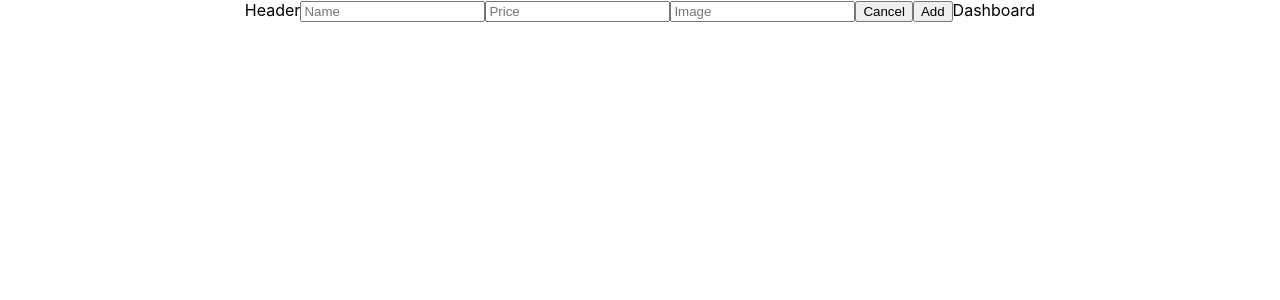
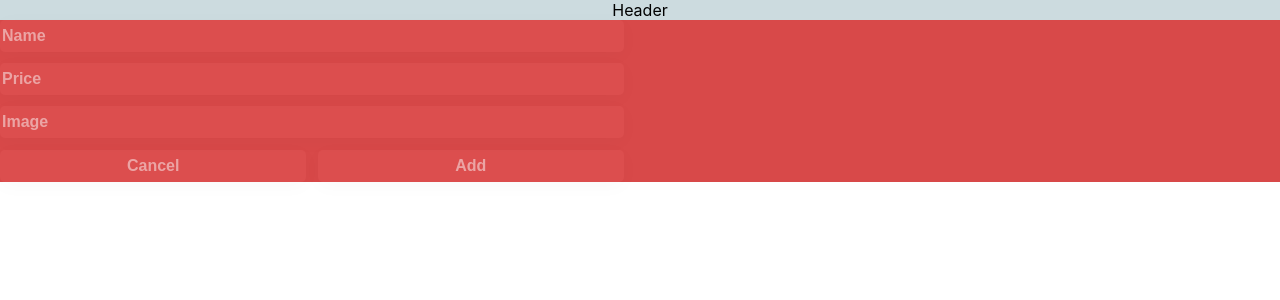
Before and after one commit to sesouk/product-manager, a React (Create React App) app: page / in a window 1280 px wide. Shown: the top 300 px of the page. Built offline with nearby package versions, Linux system fonts and the light colour scheme; no server answers.

Commit message:
working on the css

```diff
--- a/src/App.css
+++ b/src/App.css
@@ -1,38 +1,69 @@
+body {
+  padding: 0;
+  margin: 0;
+}
+
 .App {
   text-align: center;
+  background-color: #d84949;
 }
 
-.App-logo {
-  height: 40vmin;
-  pointer-events: none;
+.product-container {
+  display: grid;
+  grid-template-columns: repeat(auto-fit, minmax(300px, 1fr));
+  align-items: flex-start;
+  text-align: left;
+  gap: 2em;
+  grid-auto-flow: column;
+  grid-auto-columns: minmax(300px, 1fr);
 }
 
-@media (prefers-reduced-motion: no-preference) {
-  .App-logo {
-    animation: App-logo-spin infinite 20s linear;
-  }
+.prodBtn {
+  display: grid;
+  grid-template-columns: 1fr 1fr;
 }
 
-.App-header {
-  background-color: #282c34;
-  min-height: 100vh;
-  display: flex;
-  flex-direction: column;
-  align-items: center;
-  justify-content: center;
-  font-size: calc(10px + 2vmin);
-  color: white;
+.prodBtn > div {
+  display: grid;
+  grid-template-rows: repeat(2, 2em);
 }
 
-.App-link {
-  color: #61dafb;
+header {
+  background-color: #ccdbdf;
 }
 
-@keyframes App-logo-spin {
-  from {
-    transform: rotate(0deg);
-  }
-  to {
-    transform: rotate(360deg);
-  }
+.form {
+  display: grid;
+  grid-template-rows: repeat(4, 2em);
+  gap: .7em;
 }
+
+.form > div {
+  display: grid;
+  grid-template-columns: repeat(auto-fit, minmax(2em, 1fr));
+  gap: .7em;
+}
+
+input , button {
+  background-color: #e05454;
+  border: transparent;
+  border-radius: 5px;
+  opacity: 50%;
+  box-shadow: 0px 4px 20px 0px rgba(0, 0, 0, 0.05);
+  color: #ffffff;
+  font-weight: bold;
+  font-size: medium;
+}
+
+::placeholder {
+  color: #ffffff;
+}
+
+img {
+  width: 20em;
+}
+
+.dashboard > div {
+  min-height: 300px;
+  border: solid black 1px;
+}
--- a/src/App.js
+++ b/src/App.js
@@ -23,9 +23,12 @@ const getProducts = () => {
   return (
     <div className="App">
       <Header/>
+      <div className='product-container'>
         <Form getProducts={getProducts} toggle={toggle} btn={btn} id={id}/>
         <Dashboard inventory={inventory} toggle={toggle} getProducts={getProducts} getId={getId} btn={btn}/>
       </div>
+    </div>
     );
 }
+
 export default App;
--- a/src/Components/Dashboard/Dashboard.js
+++ b/src/Components/Dashboard/Dashboard.js
@@ -9,10 +9,9 @@ const Dashboard = (props) => {
   }
 
   return (
-    <>
-    Dashboard
-    <Product inventory={props.inventory} toggle={props.toggle} deleteProd={deleteProd} getId={props.getId} btn={props.btn}/>
-    </>
+    <div className='dashboard'>
+        <Product inventory={props.inventory} toggle={props.toggle} deleteProd={deleteProd} getId={props.getId} btn={props.btn}/>
+    </div>
   );
 };
 
--- a/src/Components/Form/Form.js
+++ b/src/Components/Form/Form.js
@@ -35,20 +35,22 @@ const Form = (props) => {
       img: product.img
     }
     axios.put(`/api/product/${id}`, editProd).then(() => {props.getProducts()})
-
-
   }
 
   return (
-    <>
+    <div className='form'>
       <input placeholder='Name' onChange={e => updateName(e.target.value)} value={product.name}/>
       <input placeholder='Price'onChange={e => updatePrice(e.target.value)} value={product.price}/>
       <input placeholder='Image'onChange={e => updateImage(e.target.value)} value={product.img}/>
+      <div>
         <button onClick={clearProduct}>Cancel</button>
         { props.btn
           ? <button onClick={createProduct}>Add</button>
-      : <button onClick={() => {props.toggle(); clearProduct(); editProduct(props.id)}}>Save Changes</button> }
-    </>
+          : <button onClick={() => {
+            props.toggle(); clearProduct(); editProduct(props.id)
+            }}>Save Changes</button> }
+      </div>
+    </div>
   );
 };
 
--- a/src/Components/Header/Header.js
+++ b/src/Components/Header/Header.js
@@ -3,7 +3,9 @@ import React from 'react';
 const Header = () => {
   return (
     <>
-    Header
+    <header>
+      Header
+    </header>
     </>
   );
 };
--- a/src/Components/Product/Product.js
+++ b/src/Components/Product/Product.js
@@ -6,12 +6,16 @@ const Product = (props) => {
     return <div key ={i}>
     <div>{e.name}</div>
     <div>{e.price}</div>
+    <div className='prodBtn'>
     <img src={e.img} alt={e.name}/>
+    <div>
     <button onClick={() => deleteProd(e.id)}>Delete</button>
     <button onClick={() => {
       getId(e.id);
       if (btn) toggle()
       }}>Edit</button>
+    </div>
+    </div>
     </div>
   })
   return (
```
Lines whose indentation alone changed are shown as unchanged.
